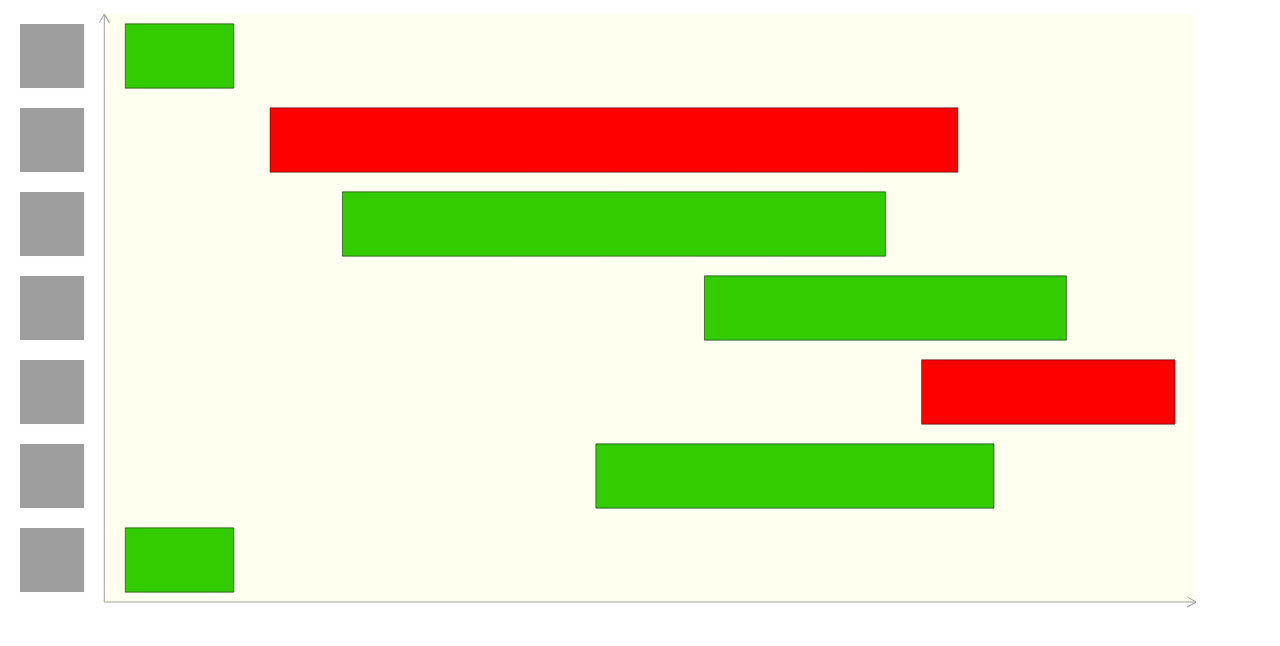
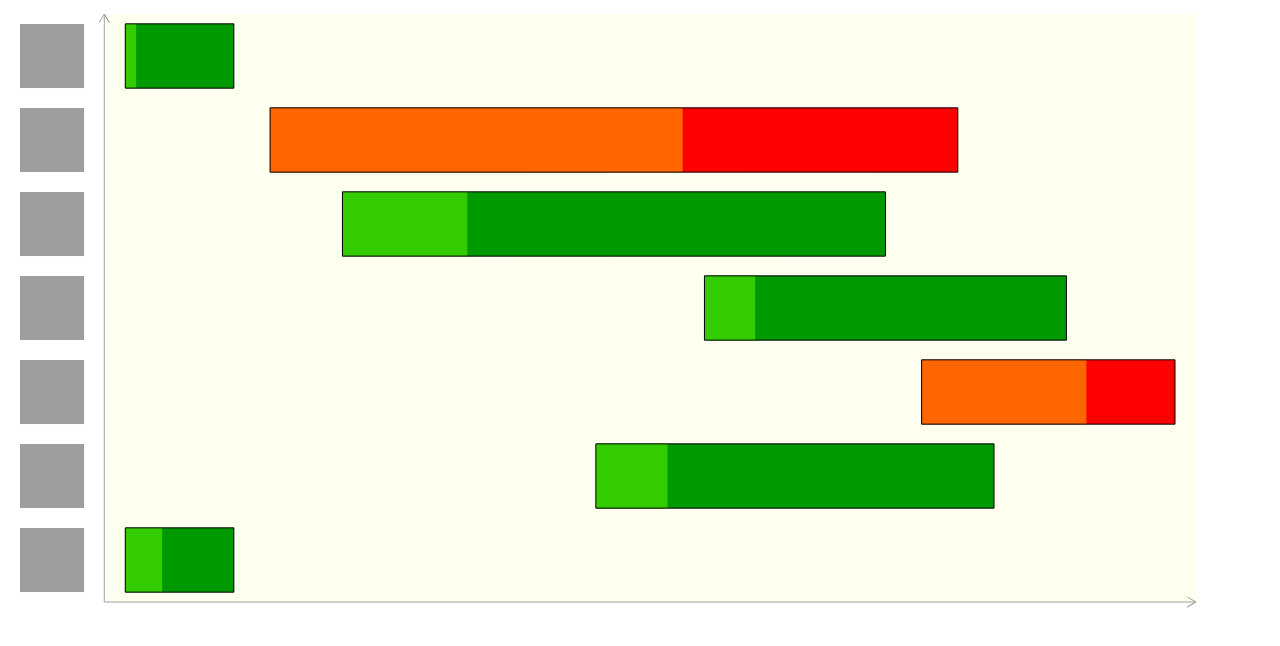
Before and after one commit to zubr/dashboard, a plain HTML site: page index.html in a window 1280 px wide. Drawn offline with Linux system fonts and the light colour scheme.

Commit message:
progress

```diff
--- a/index.html
+++ b/index.html
@@ -3,6 +3,8 @@
         <script type="text/javascript" src="scripts/kinetic-v4.7.4.min.js"></script>
         <script type="text/javascript" src="scripts/underscore.js"></script>
         <script type="text/javascript" src="scripts/dashboard/calculator.js"></script>
+        <script type="text/javascript" src="scripts/dashboard/axes.js"></script>
+        <script type="text/javascript" src="scripts/dashboard/state.js"></script>
         <script type="text/javascript" src="scripts/dashboard/dashboard.js"></script>
     </head>
     <body>
@@ -15,7 +17,8 @@
                     image: 'http://us.123rf.com/450wm/alexwhite/alexwhite1209/alexwhite120900028/15308542-moc-icon.jpg',
                     start: new Date('October 01, 2013'),
                     finish: new Date('October 04, 2013'),
-                    blocker: false
+                    blocker: false,
+                    progress: 10
                 },
                 {
                     id: '2',
@@ -23,7 +26,8 @@
                     image: 'http://www.html5canvastutorials.com/demos/assets/yoda.jpg',
                     start: new Date('October 05, 2013'),
                     finish: new Date('October 24, 2013'),
-                    blocker: true
+                    blocker: true,
+                    progress: 60
                 },
                 {
                     id: '3',
@@ -31,7 +35,8 @@
                     image: 'http://upload.wikimedia.org/wikipedia/commons/8/87/Google_Chrome_icon_(2011).png',
                     start: new Date('October 7, 2013'),
                     finish: new Date('October 22, 2013'),
-                    blocker: false
+                    blocker: false,
+                    progress: 23
                 },
                 {
                     id: '4',
@@ -39,7 +44,8 @@
                     image: 'http://www.html5canvastutorials.com/demos/assets/yoda.jpg',
                     start: new Date('October 17, 2013'),
                     finish: new Date('October 27, 2013'),
-                    blocker: false
+                    blocker: false,
+                    progress: 14
                 },
                 {
                     id: '4',
@@ -47,7 +53,8 @@
                     image: 'http://thegadgetox.net/wp-content/uploads/2013/11/Android-logo.png',
                     start: new Date('October 23, 2013'),
                     finish: new Date('October 30, 2013'),
-                    blocker: true
+                    blocker: true,
+                    progress: 65
                 },
                 {
                     id: '4',
@@ -55,7 +62,8 @@
                     image: 'http://www.html5canvastutorials.com/demos/assets/yoda.jpg',
                     start: new Date('October 14, 2013'),
                     finish: new Date('October 25, 2013'),
-                    blocker: false
+                    blocker: false,
+                    progress: 18
                 },
                 {
                     id: '4',
@@ -63,7 +71,8 @@
                     image: 'http://upload.wikimedia.org/wikipedia/commons/thumb/a/ac/Approve_icon.svg/600px-Approve_icon.svg.png',
                     start: new Date('October 01, 2013'),
                     finish: new Date('October 04, 2013'),
-                    blocker: false
+                    blocker: false,
+                    progress: 34
                 }
             ];
             var dashboard = new Dashboard(items);
--- /dev/null
+++ b/scripts/dashboard/axes.js
@@ -0,0 +1,52 @@
+function Axes(){
+    this.createLayer = function(dimensions) {
+        var axesLayer = new Kinetic.Layer({
+            x: dimensions.mainX,
+            y: dimensions.marginH,
+            width: dimensions.mainW,
+            height: dimensions.mainH
+        });
+
+        var axes = new Kinetic.Rect({
+            x: 0,
+            y: 0,
+            width: dimensions.mainW,
+            height: dimensions.mainH,
+            fill: '#FFFFF0'
+            //stroke: 'black',
+            //strokeWidth: 0.1
+        });
+        axesLayer.add(axes);
+
+        var xFromX = 0;
+        var xFromY = dimensions.mainH;
+        var xToX = dimensions.mainW;
+        var xToY = dimensions.mainH;
+
+        var headLen = 10;   // how long you want the head of the arrow to be, you could calculate this as a fraction of the distance between the points as well.
+        var angleX = Math.atan2(xToY-xFromY,xToX-xFromX);
+
+        var x = new Kinetic.Line({
+            points: [xFromX, xFromY, xToX, xToY, xToX-headLen*Math.cos(angleX-Math.PI/6),xToY-headLen*Math.sin(angleX-Math.PI/6),xToX, xToY, xToX-headLen*Math.cos(angleX+Math.PI/6),xToY-headLen*Math.sin(angleX+Math.PI/6)],
+            strokeWidth:1,
+            stroke: '#A0A0A0'
+        });
+
+        var yFromX = 0;
+        var yFromY = dimensions.mainH;
+        var yToX =  0;
+        var yToY =  0;
+
+        var angle = Math.atan2(yToY-yFromY,yToX-yFromX);
+        var y = new Kinetic.Line({
+            points: [yFromX, yFromY, yToX, yToY, yToX-headLen*Math.cos(angle-Math.PI/6),yToY-headLen*Math.sin(angle-Math.PI/6),yToX, yToY, yToX-headLen*Math.cos(angle+Math.PI/6),yToY-headLen*Math.sin(angle+Math.PI/6)],
+            strokeWidth:1,
+            stroke: '#A0A0A0'
+        });
+
+        axesLayer.add(x);
+        axesLayer.add(y);
+
+        return axesLayer;
+    }
+}
--- a/scripts/dashboard/calculator.js
+++ b/scripts/dashboard/calculator.js
@@ -24,7 +24,7 @@ function DimensionsCalculator() {
         var mainH = options.stageHeight - 2 * marginH;
         var mainW = options.stageWidth - 2 * marginW - iconsW - options.iconsRightMargin;
         var mainX = marginW + options.iconsRightMargin + iconsW;
-
+        var itemH = mainH / items.length;
 
         return {
             stageWidth: options.stageWidth,
@@ -37,7 +37,8 @@ function DimensionsCalculator() {
             iconsW: iconsW,
             mainH: mainH,
             mainW: mainW,
-            mainX: mainX
+            mainX: mainX,
+            itemH: itemH
         }
     }
 };
--- a/scripts/dashboard/dashboard.js
+++ b/scripts/dashboard/dashboard.js
@@ -2,45 +2,7 @@ function Dashboard(items, options) {
     var calculator = new DimensionsCalculator();
 
     function printAxes(dimensions, axesLayer) {
-        var axes = new Kinetic.Rect({
-            x: 0,
-            y: 0,
-            width: dimensions.mainW,
-            height: dimensions.mainH,
-            fill: '#FFFFF0'
-            //stroke: 'black',
-            //strokeWidth: 0.1
-        });
-        axesLayer.add(axes);
 
-        var xFromX = 0;
-        var xFromY = dimensions.mainH;
-        var xToX = dimensions.mainW;
-        var xToY = dimensions.mainH;
-
-        var headLen = 10;   // how long you want the head of the arrow to be, you could calculate this as a fraction of the distance between the points as well.
-        var angleX = Math.atan2(xToY-xFromY,xToX-xFromX);
-
-        var x = new Kinetic.Line({
-            points: [xFromX, xFromY, xToX, xToY, xToX-headLen*Math.cos(angleX-Math.PI/6),xToY-headLen*Math.sin(angleX-Math.PI/6),xToX, xToY, xToX-headLen*Math.cos(angleX+Math.PI/6),xToY-headLen*Math.sin(angleX+Math.PI/6)],
-            strokeWidth:1,
-            stroke: '#A0A0A0'
-    });
-
-        var yFromX = 0;
-        var yFromY = dimensions.mainH;
-        var yToX =  0;
-        var yToY =  0;
-
-        var angle = Math.atan2(yToY-yFromY,yToX-yFromX);
-        var y = new Kinetic.Line({
-            points: [yFromX, yFromY, yToX, yToY, yToX-headLen*Math.cos(angle-Math.PI/6),yToY-headLen*Math.sin(angle-Math.PI/6),yToX, yToY, yToX-headLen*Math.cos(angle+Math.PI/6),yToY-headLen*Math.sin(angle+Math.PI/6)],
-            strokeWidth:1,
-            stroke: '#A0A0A0'
-        });
-
-        axesLayer.add(x);
-        axesLayer.add(y);
     }
 
     if (options == null) {
@@ -52,8 +14,10 @@ function Dashboard(items, options) {
         {
             stageWidth: 1200,
             stageHeight: 600,
-            defaultColor: '#33cc00',
+            defaultColor: '#009900',
+            progressDefaultColor: '#33cc00',
             blockerColor: '#FF0000',
+            progressBlockerColor: '#FF6600',
             iconsRightMargin: 20
         }
     );
@@ -66,14 +30,9 @@ function Dashboard(items, options) {
         height: dimensions.stageHeight
     });
 
-    var axesLayer = new Kinetic.Layer({
-        x: dimensions.mainX,
-        y: dimensions.marginH,
-        width: dimensions.mainW,
-        height: dimensions.mainH
-    });
 
-    printAxes(dimensions, axesLayer);
+    var axesFactory = new Axes();
+    var axesLayer = axesFactory.createLayer(dimensions)
 
     var iconsLayer = new Kinetic.Layer({
         x: dimensions.marginW,
@@ -107,7 +66,8 @@ function Dashboard(items, options) {
 
 
 
-    var images = [];
+    var stateFactory = new State(dimensions, options);
+
     _.each(items, function (itemData, key) {
         var imageObj = new Image();
         imageObj.onload = function () {
@@ -123,28 +83,9 @@ function Dashboard(items, options) {
 
         imageObj.src = itemData.image;
 
-        var offsetStart = itemData.start.getTime() - dimensions.startT;
-        var offsetFinish = itemData.finish.getTime() - dimensions.startT;
-        var maxOffset = dimensions.finishT - dimensions.startT;
-        var x = (offsetStart / maxOffset) * dimensions.mainW;
-        var y = (offsetFinish / maxOffset) * dimensions.mainW;
+        var state = stateFactory.create(key, itemData, imageM, itemH);
 
-        var color = options.defaultColor;
-        if (itemData.blocker) {
-            color = options.blockerColor;
-        }
-
-        var planRec = new Kinetic.Rect({
-            height: itemH - imageM * 2,
-            width: y - x,
-            x: x,
-            y: (itemH * key) + imageM,
-            fill: color,
-            stroke: 'black',
-            strokeWidth: 0.5
-        });
-
-        mainLayer.add(planRec);
+        mainLayer.add(state);
     });
 
     stage.add(axesLayer);
--- /dev/null
+++ b/scripts/dashboard/state.js
@@ -0,0 +1,63 @@
+function State(dimensions, options) {
+    this.create = function(i, itemData) {
+        var offsetStart = itemData.start.getTime() - dimensions.startT;
+        var offsetFinish = itemData.finish.getTime() - dimensions.startT;
+        var maxOffset = dimensions.finishT - dimensions.startT;
+        var x = (offsetStart / maxOffset) * dimensions.mainW;
+        var y = (offsetFinish / maxOffset) * dimensions.mainW;
+
+        var stateM = null;
+        if (dimensions.itemH > dimensions.iconsW) {
+            stateM = (dimensions.itemH - dimensions.iconsW) / 2;
+        } else {
+            stateM = (dimensions.iconsW - dimensions.itemH) / 2;
+        }
+
+        var color = options.defaultColor;
+        var progressColor = options.progressDefaultColor;
+        if (itemData.blocker) {
+            color = options.blockerColor;
+            progressColor = options.progressBlockerColor;
+        }
+
+        var itemHWithMargin = dimensions.itemH - stateM * 2;
+
+        var group = new Kinetic.Group({
+            height: itemHWithMargin,
+            width: y - x,
+            x: x,
+            y: (dimensions.itemH * i) + stateM
+        });
+
+        var rec = new Kinetic.Rect({
+            height: itemHWithMargin,
+            width: y - x,
+            x: 0,
+            y: 0,
+            fill: color
+        });
+
+        var progress = new Kinetic.Rect({
+            height: itemHWithMargin,
+            width: (y - x) * (itemData.progress / 100),
+            x: 0,
+            y: 0,
+            fill: progressColor
+        });
+
+        var border = new Kinetic.Rect({
+            height: itemHWithMargin,
+            width: y - x,
+            x: 0,
+            y: 0,
+            stroke: 'black',
+            strokeWidth: 1
+        });
+
+
+        group.add(rec);
+        group.add(progress);
+        group.add(border);
+        return group;
+    }
+}
```
